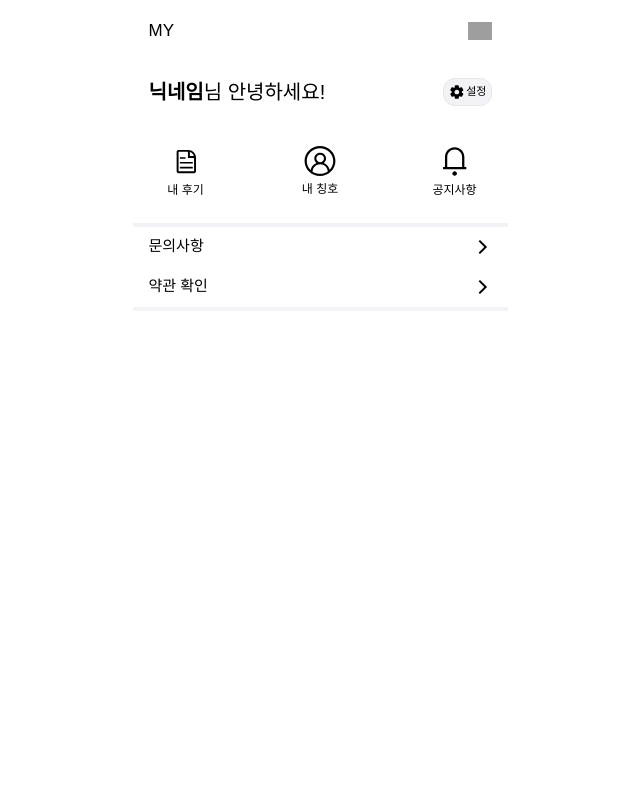
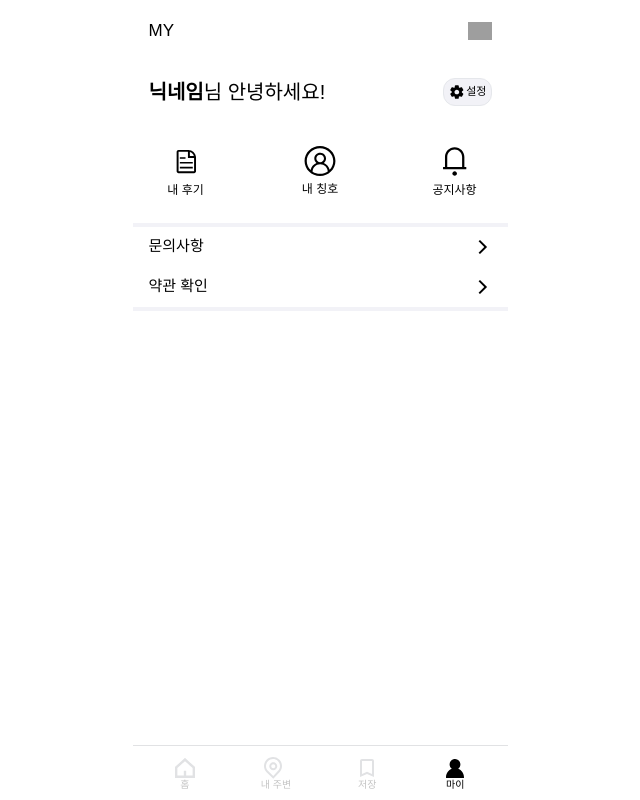
Before and after one commit to 4-frame-photos-map/frontend, a Next.js app: page /my in a window 1280 px wide. Shown: the whole page, without its empty margins (320-960 px from the left). Built offline with nearby package versions, Linux system fonts and the light colour scheme; grey boxes are pictures that could not be loaded; a web font is replaced by a local one.

Commit message:
feat : menu 컴포넌트 추가

```diff
--- a/src/components/common/PageLayout.tsx
+++ b/src/components/common/PageLayout.tsx
@@ -1,5 +1,7 @@
 import tw from 'tailwind-styled-components';
 import React from 'react';
+import NavBar from '@components/common/NavBar';
+import Menu from '@components/common/Menu';
 
 type PageLayoutProps = {
   children: React.ReactNode;
@@ -11,7 +13,12 @@ relative h-full w-full min-h-screen max-w-[375px] bg-bg-primary
 `;
 
 const PageLayout = ({ children, ...rest }: PageLayoutProps) => {
-  return <PageLayoutBox {...rest}>{children}</PageLayoutBox>;
+  return (
+    <PageLayoutBox {...rest}>
+      {children}
+      <Menu />
+    </PageLayoutBox>
+  );
 };
 
 export default PageLayout;
```
